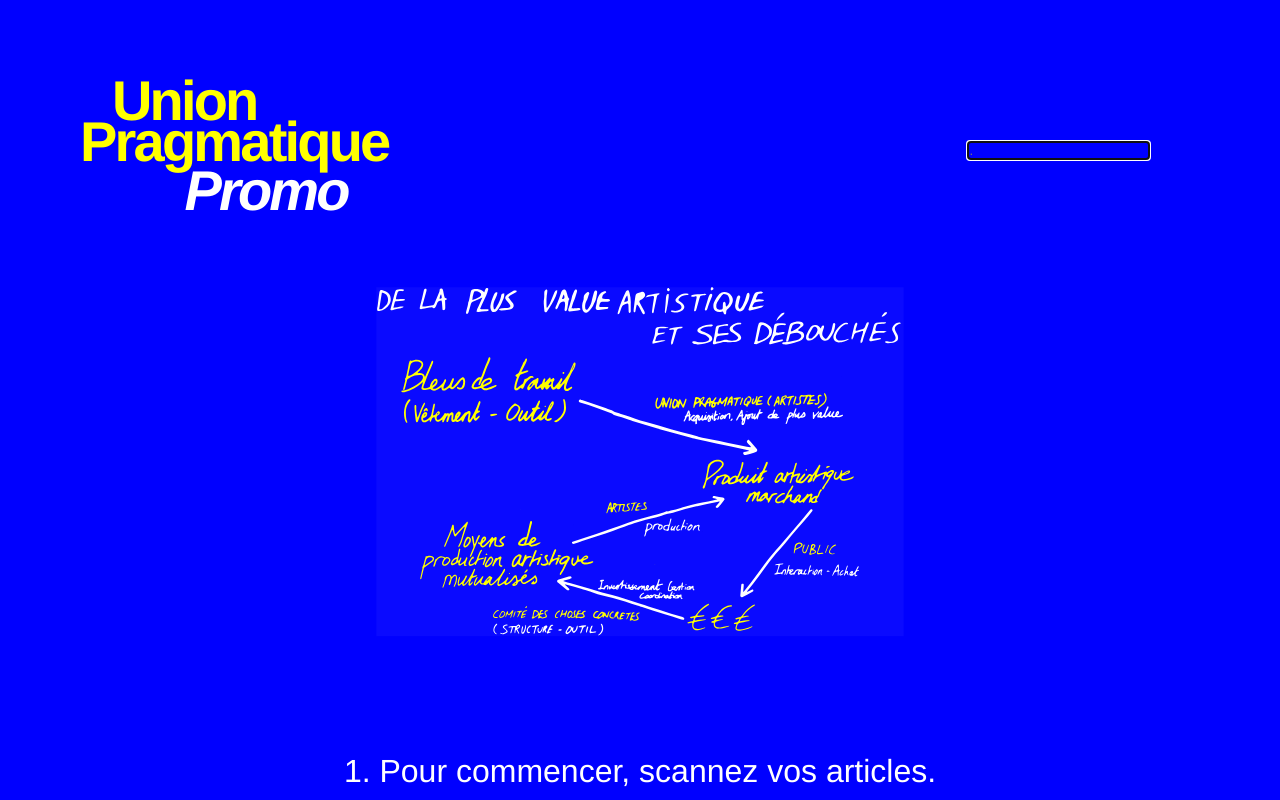
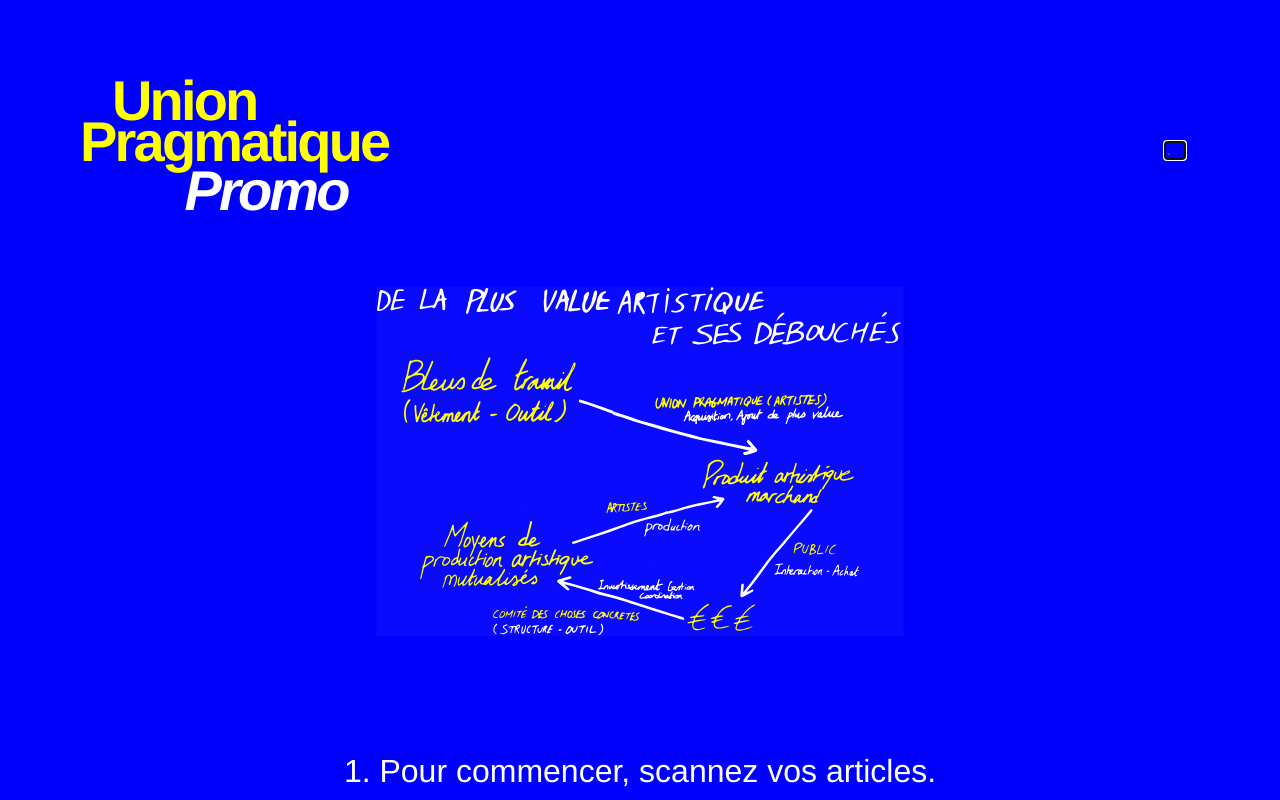
Before and after one commit to koltrast/UP-Promo, a website: page public/index.html in a window 1280 px wide. Drawn offline with Linux system fonts and the light colour scheme.

Commit message:
change user-input size

```diff
--- a/public/css/style.css
+++ b/public/css/style.css
@@ -210,4 +210,5 @@ body {
 	color: blue;
 	background-color: blue;
 	border: none;
+	width: 16px;
 }
```
